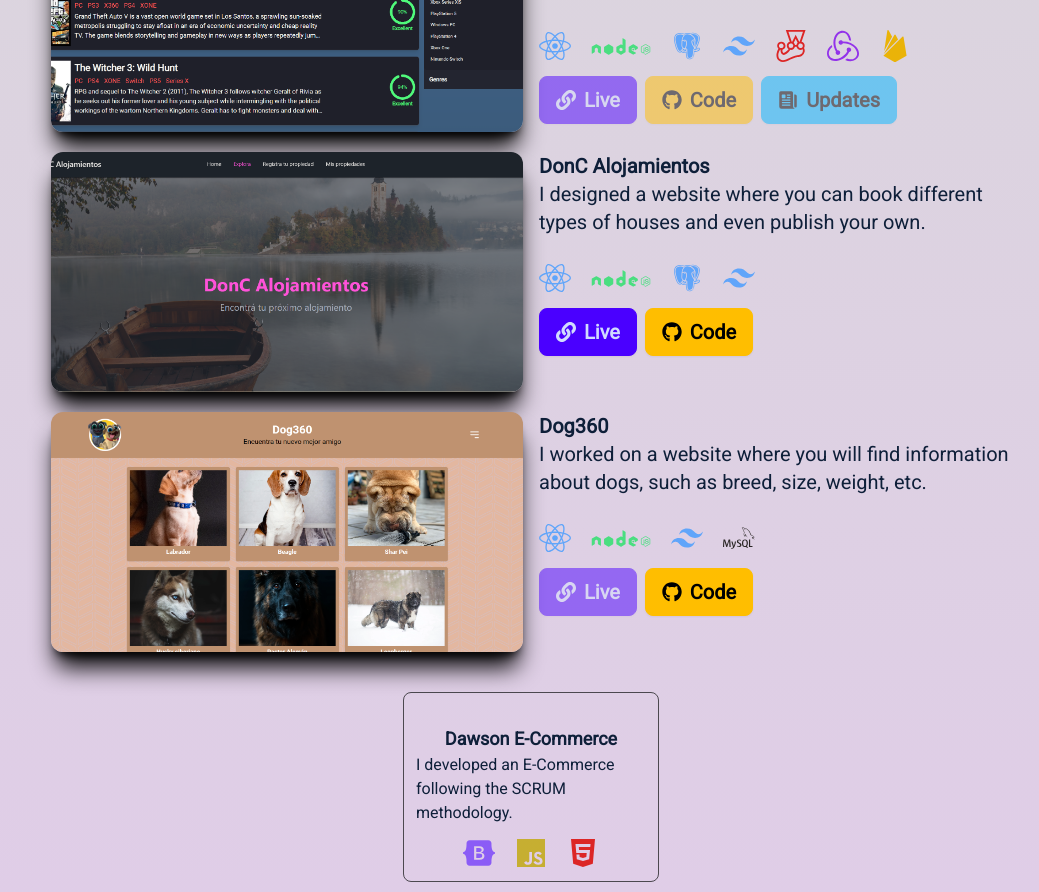
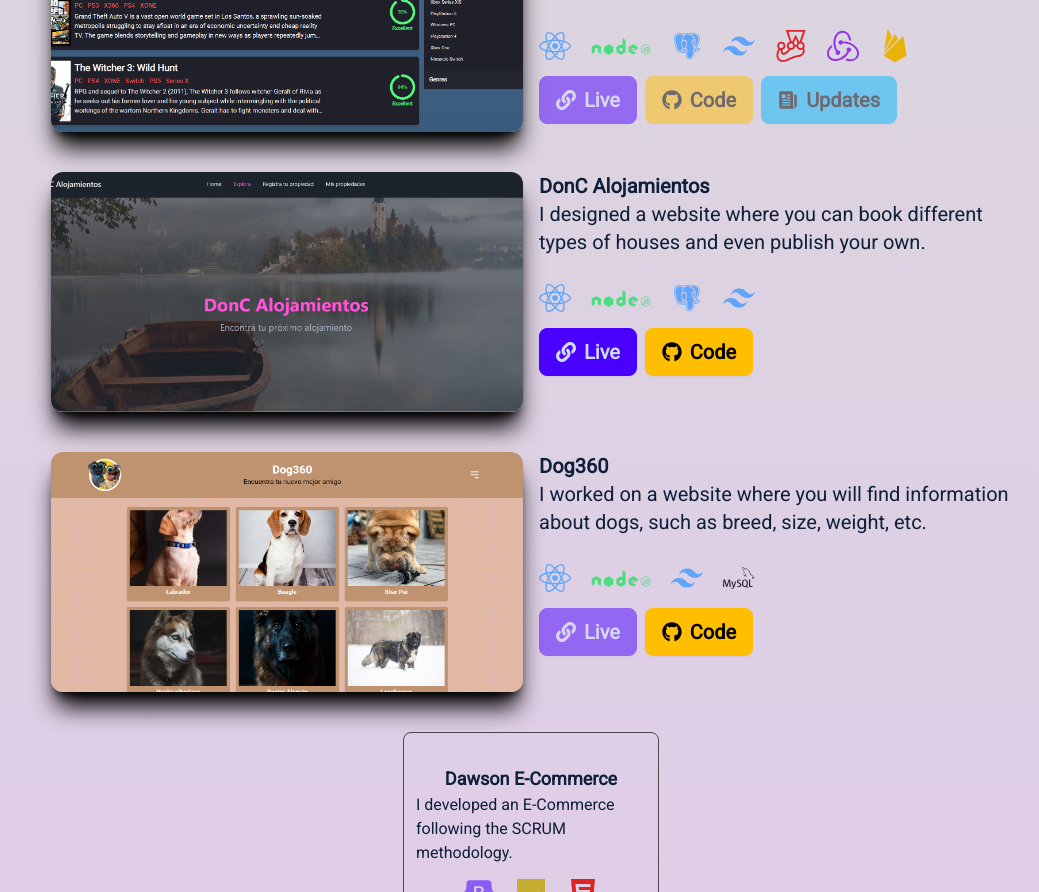
Before and after one commit to hugodanielcabral/portfolio, a React (Vite) app: page / in a window 1280 px wide. Shown: the part 1100-1992 px from the top of the page, without its empty margins (109-1148 px from the left). Built offline with nearby package versions, Linux system fonts and the light colour scheme.

Commit message:
Refactor grid layout in MainProjects component

```diff
--- a/src/components/main/projects/MainProjects.jsx
+++ b/src/components/main/projects/MainProjects.jsx
@@ -171,7 +171,10 @@ export const MainProjects = () => {
       </p>
       <div>
         {MajorProjects.map((project) => (
-          <article key={project.id} className="grid lg:grid-cols-2 gap-x-4">
+          <article
+            key={project.id}
+            className="grid mb-5 lg:grid-cols-2 gap-x-4"
+          >
             <img
               src={project.image}
               alt={`Image of ${project.title}`}
```
